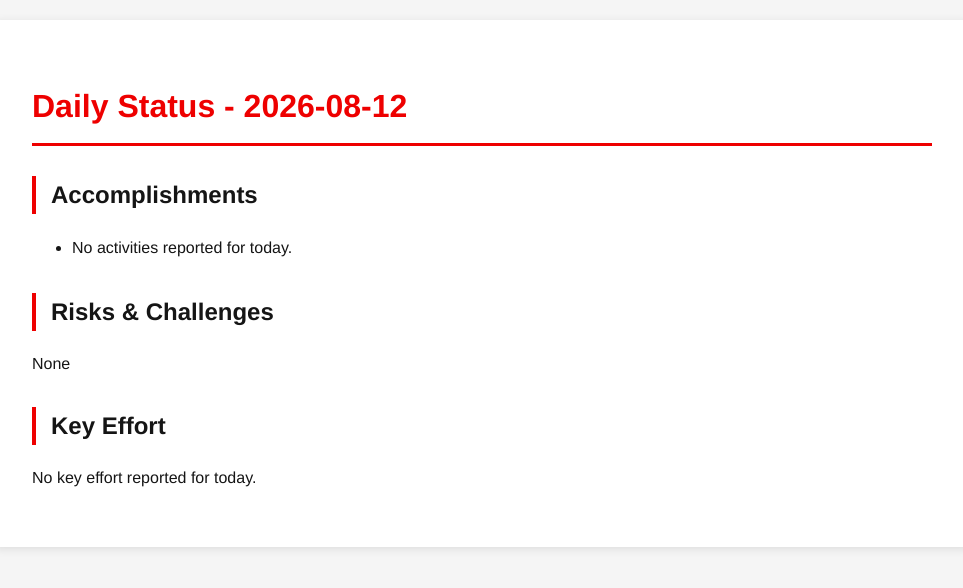
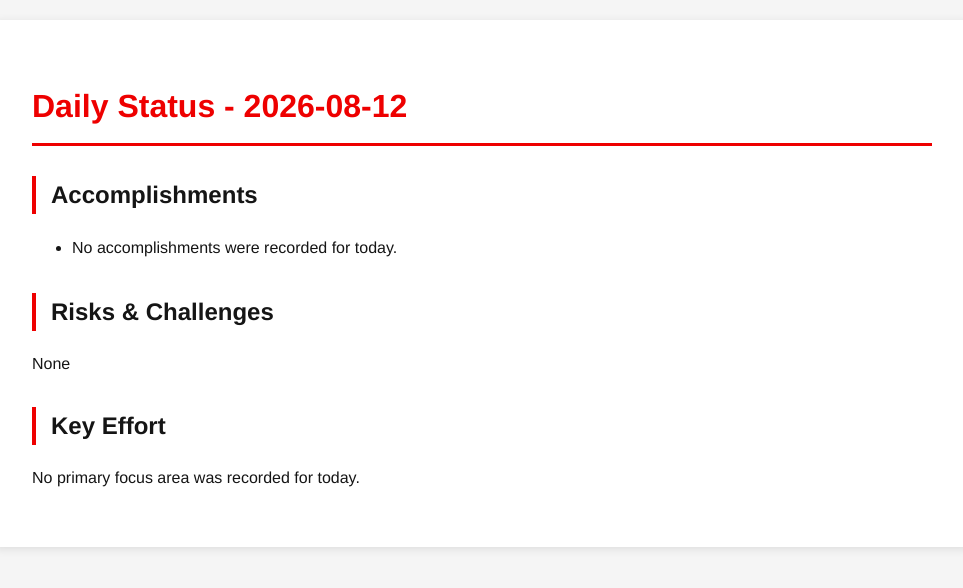
Before and after one commit to tzvatot/daily-status, a Jekyll site: the page built from 2026-08-12.md, in a window 1280 px wide. Shown: the top 588 px of the page, without its empty margins (158-1121 px from the left). Built offline with Jekyll 4.4.1, drawn with Linux system fonts in a browser that asks for light colours.

Commit message:
Daily status update - 2026-08-12

```diff
--- a/2026-08-12.md
+++ b/2026-08-12.md
@@ -7,10 +7,10 @@ date: 2026-08-12
 # Daily Status - 2026-08-12
 
 ## Accomplishments
-- No activities reported for today.
+- No accomplishments were recorded for today.
 
 ## Risks & Challenges
 None
 
 ## Key Effort
-No key effort reported for today.
+No primary focus area was recorded for today.
```
